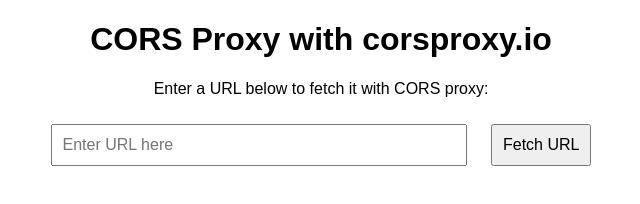
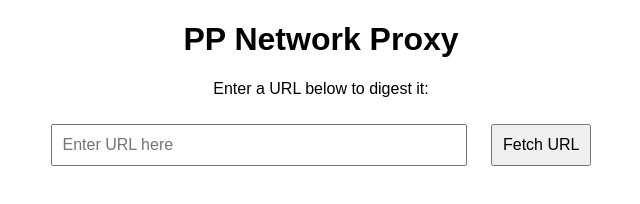
Before and after one commit to pphosting/proxy1, a plain HTML site: page index.html in a window 1280 px wide. Shown: the whole page, without its empty margins (319-959 px from the left). Drawn offline with Linux system fonts and the light colour scheme.

Commit message:
Update index.html

```diff
--- a/index.html
+++ b/index.html
@@ -24,8 +24,8 @@
 </head>
 <body>
 
-  <h1>CORS Proxy with corsproxy.io</h1>
-  <p>Enter a URL below to fetch it with CORS proxy:</p>
+  <h1>PP Network Proxy</h1>
+  <p>Enter a URL below to digest it:</p>
 
   <input type="text" id="urlInput" placeholder="Enter URL here" size="40">
   <button onclick="fetchWithCORS()">Fetch URL</button>
```
